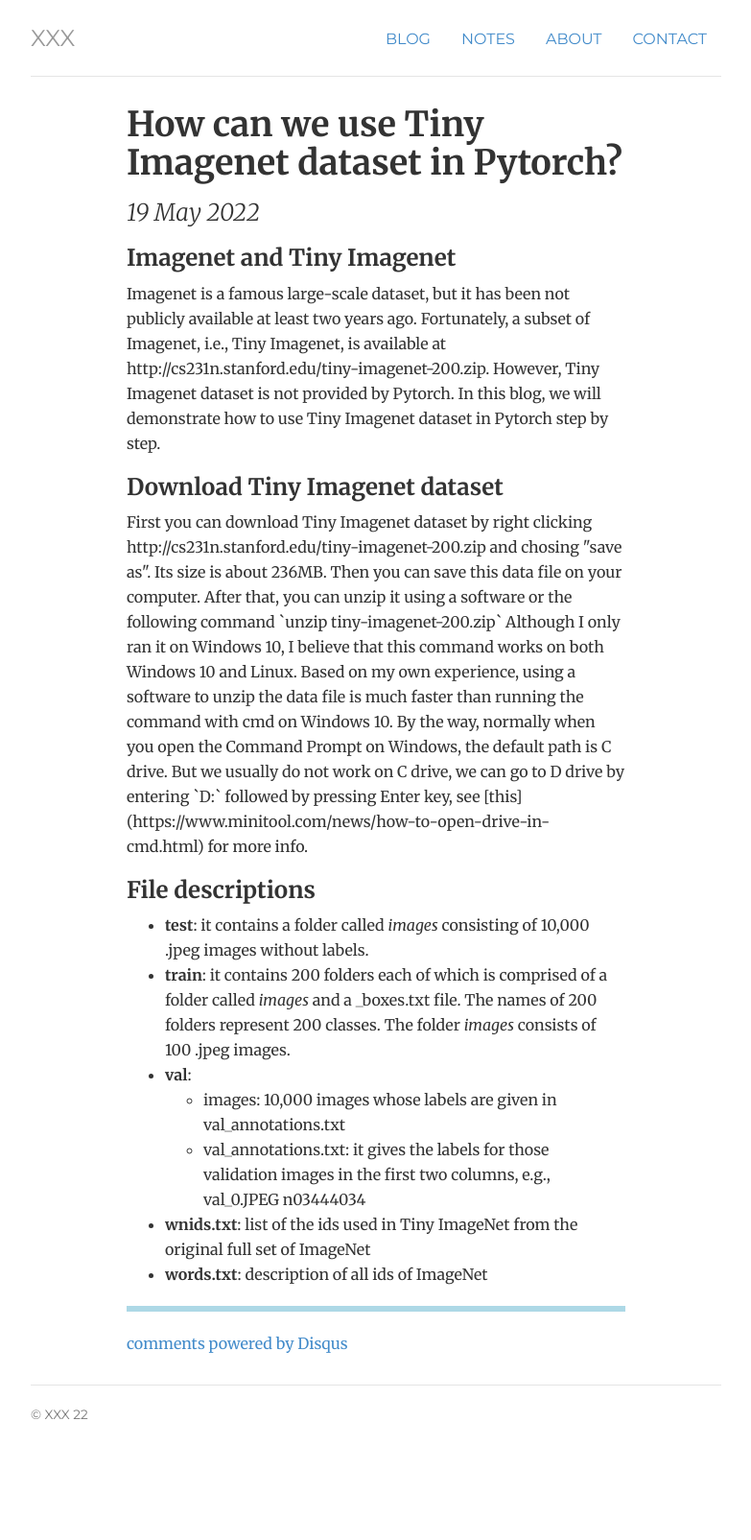
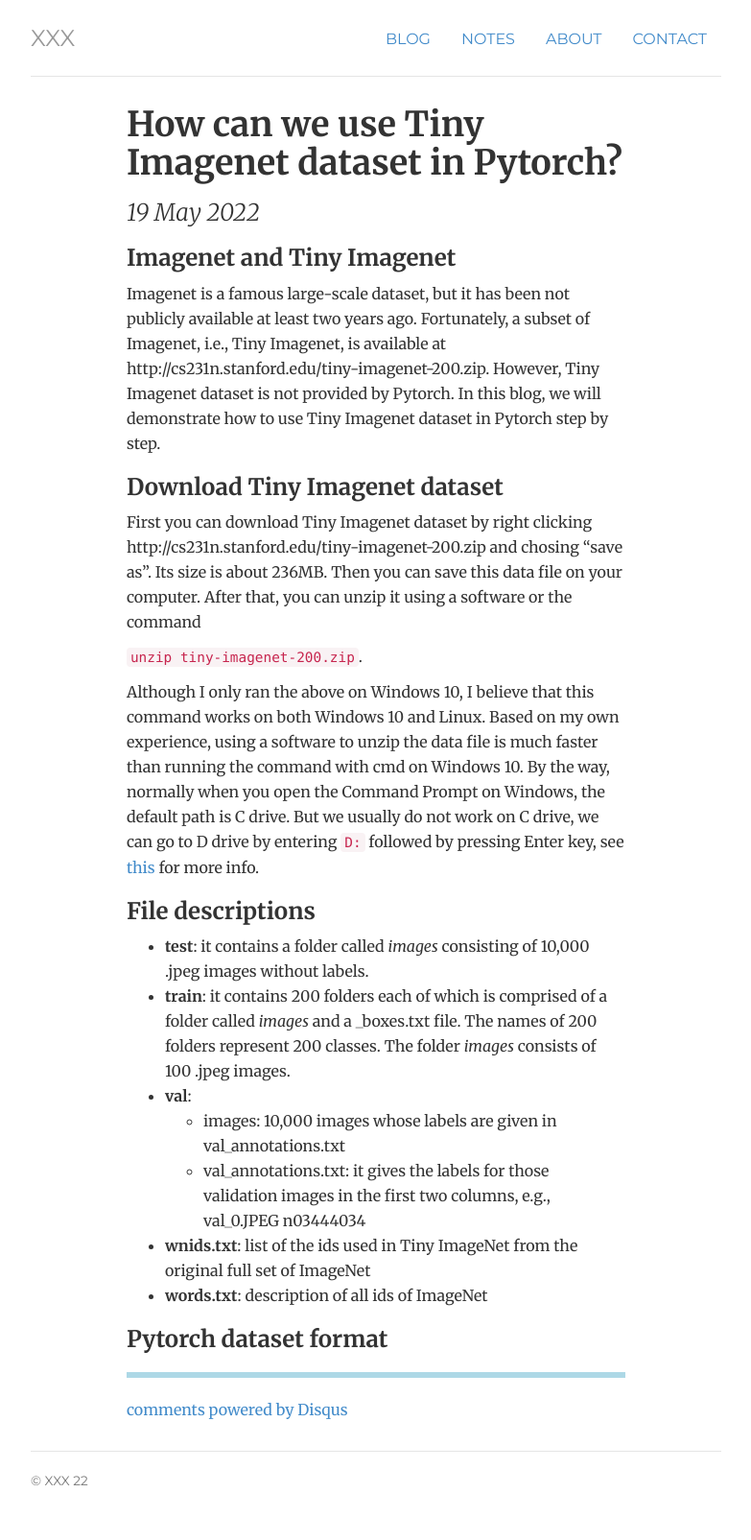
Before and after one commit to mathfirst/mathfirst.github.io, a Jekyll site: the page built from _posts/2022-05-19-How-Can-We-Use-Tiny-Imagenet-Dataset-in-Pytorch.md, in a window 1280 px wide. Shown: the whole page at 96% size, without its empty margins (248-1031 px from the left). Built offline with Jekyll 4.4.1, drawn with Linux system fonts in a browser that asks for light colours; comment, search, counter and statistics services are not loaded; before the commit the page ends 1536 px from its top, so only the background shows below that.

Commit message:
update blog

```diff
--- a/_posts/2022-05-19-How-Can-We-Use-Tiny-Imagenet-Dataset-in-Pytorch.md
+++ b/_posts/2022-05-19-How-Can-We-Use-Tiny-Imagenet-Dataset-in-Pytorch.md
@@ -7,19 +7,19 @@ date: 2022-05-19
 
 ### Imagenet and Tiny Imagenet
 
-<p>
 Imagenet is a famous large-scale dataset, but it has been not publicly available at least two years ago. Fortunately, a subset of Imagenet, i.e., Tiny Imagenet, is available at http://cs231n.stanford.edu/tiny-imagenet-200.zip. However, Tiny Imagenet dataset is not provided by Pytorch. In this blog, we will demonstrate how to use Tiny Imagenet dataset in Pytorch step by step.
-</p>
+
 
 ### Download Tiny Imagenet dataset
 
-<p>
-First you can download Tiny Imagenet dataset by right clicking http://cs231n.stanford.edu/tiny-imagenet-200.zip and chosing "save as". Its size is about 236MB. Then you can save this data file on your computer. After that, you can unzip it using a software or the following command
+First you can download Tiny Imagenet dataset by right clicking http://cs231n.stanford.edu/tiny-imagenet-200.zip and chosing "save as". Its size is about 236MB. Then you can save this data file on your computer. After that, you can unzip it using a software or the command
 
-`unzip tiny-imagenet-200.zip`
+`unzip tiny-imagenet-200.zip`.
 
-Although I only ran it on Windows 10, I believe that this command works on both Windows 10 and Linux. Based on my own experience, using a software to unzip the data file is much faster than running the command with cmd on Windows 10. By the way, normally when you open the Command Prompt on Windows, the default path is C drive. But we usually do not work on C drive, we can go to D drive by entering `D:` followed by pressing Enter key, see [this](https://www.minitool.com/news/how-to-open-drive-in-cmd.html) for more info.
-</p>
+
+
+Although I only ran the above on Windows 10, I believe that this command works on both Windows 10 and Linux. Based on my own experience, using a software to unzip the data file is much faster than running the command with cmd on Windows 10. By the way, normally when you open the Command Prompt on Windows, the default path is C drive. But we usually do not work on C drive, we can go to D drive by entering `D:` followed by pressing Enter key, see [this](https://www.minitool.com/news/how-to-open-drive-in-cmd.html) for more info.
+
 
 ### File descriptions
 - **test**: it contains a folder called *images* consisting of 10,000 .jpeg images without labels.
@@ -29,3 +29,5 @@ Although I only ran it on Windows 10, I believe that this command works on both
     - val_annotations.txt: it gives the labels for those validation images in the first two columns, e.g., val_0.JPEG	n03444034
 - **wnids.txt**: list of the ids used in Tiny ImageNet from the original full set of ImageNet
 - **words.txt**: description of all ids of ImageNet
+
+### Pytorch dataset format
```
